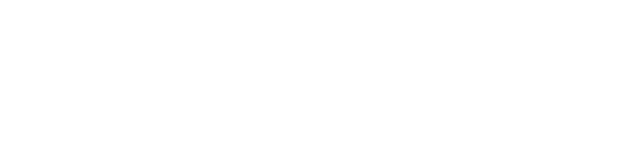
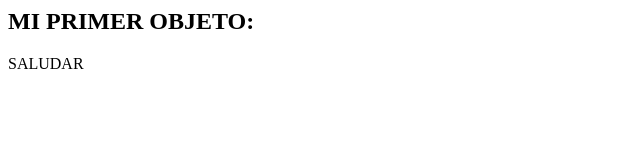
Before and after one commit to frantamayo0/trabajo, a plain HTML site: page persona-objeto.html in a window 1280 px wide. Shown: the whole page, without its empty margins (0-640 px from the left). Drawn offline with Linux system fonts and the light colour scheme.

Commit message:
Update persona-objeto.html

```diff
--- a/persona-objeto.html
+++ b/persona-objeto.html
@@ -3,6 +3,9 @@
     <title> PAGINA con ejemplos de objetos en JAVASCRIPT</title>
   </head>
   <body>
+    <h2> MI PRIMER OBJETO:</h2>
+    <BUTTOM> SALUDAR</BUTTOM>
+    <div id="resultado-persona">
     <script>
       const persona =
         {
```
